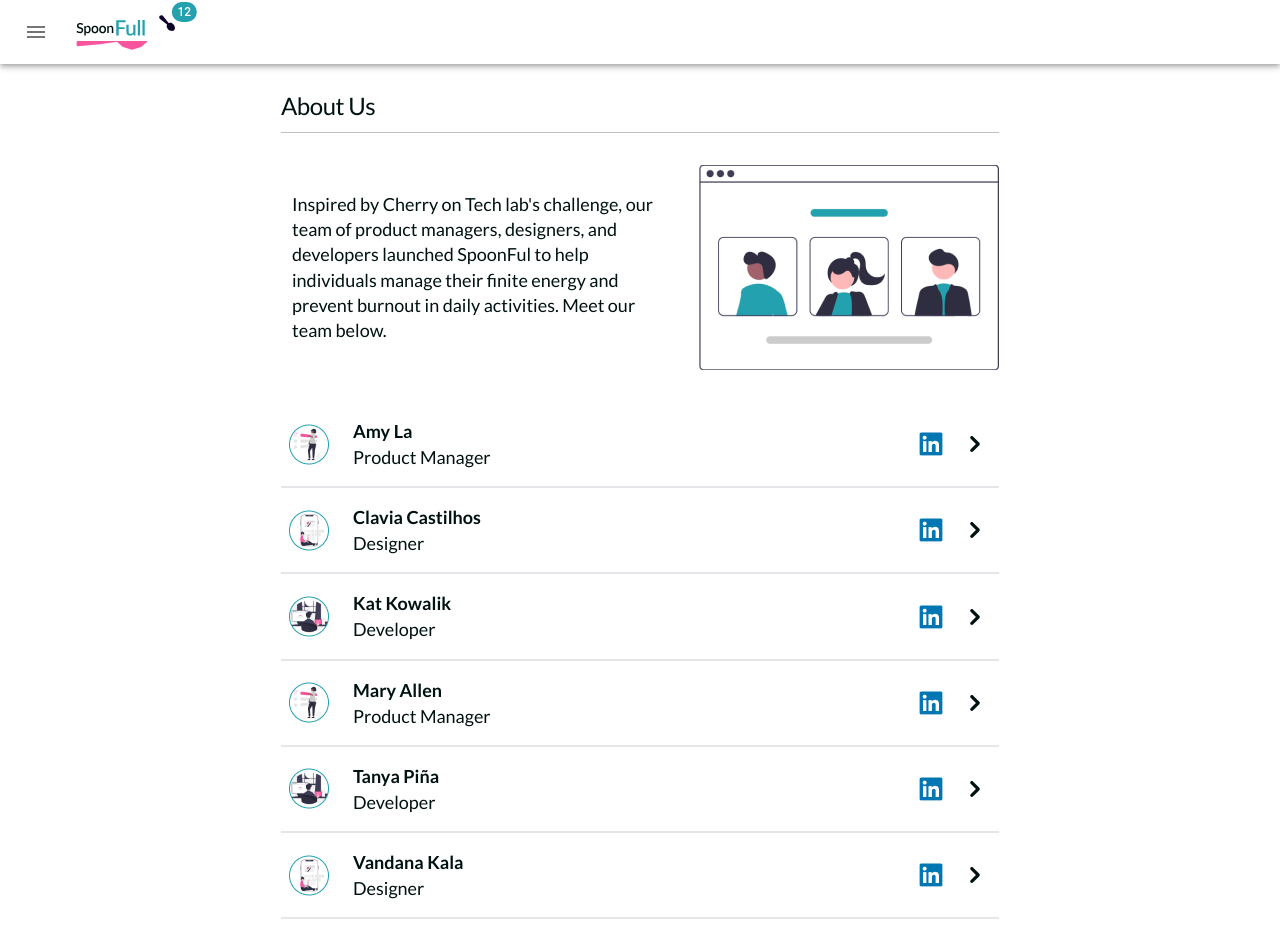
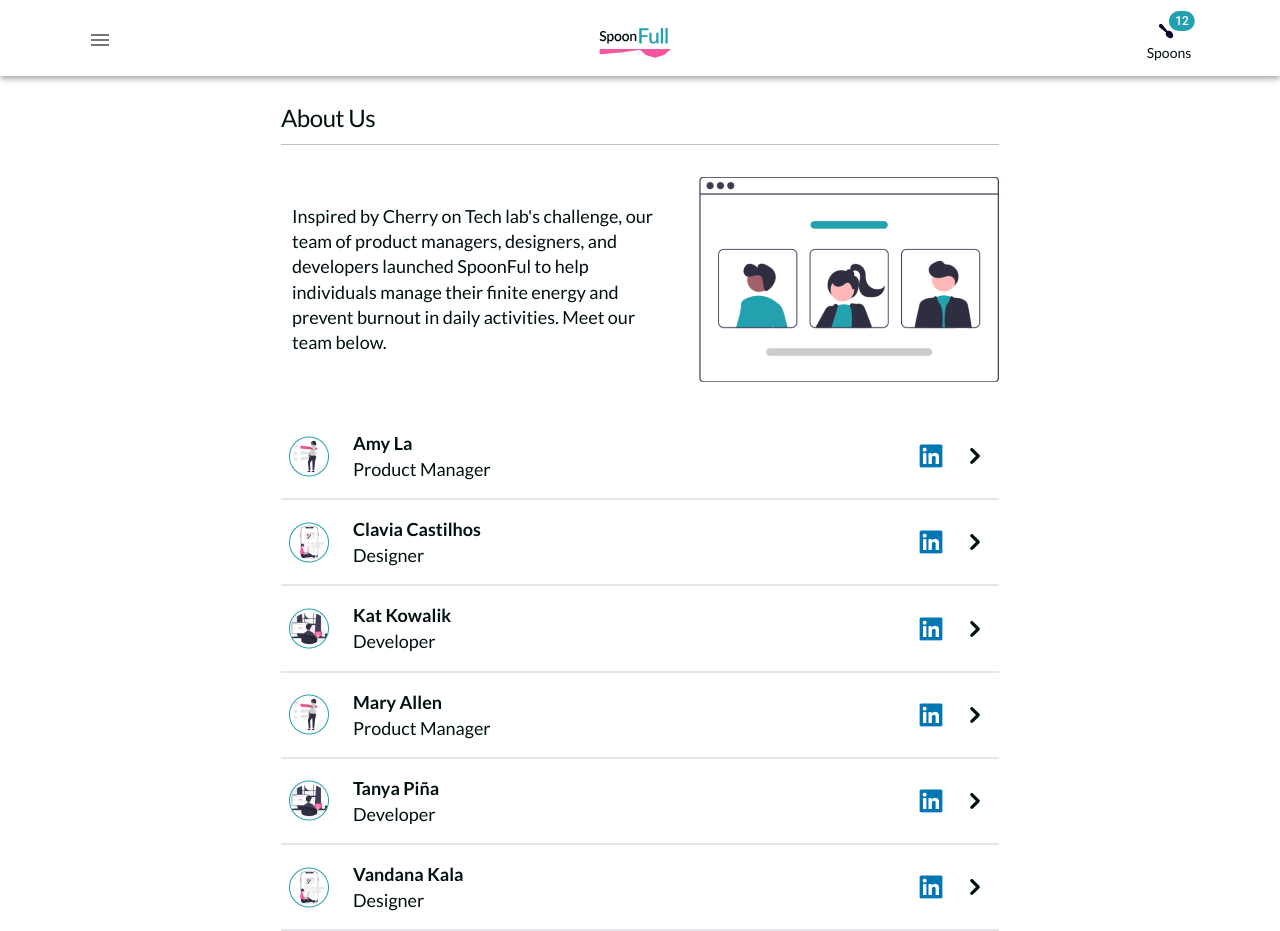
Before and after one commit to cherryontech/spoonfull, a React (Vite) app: page /aboutus in a window 1280 px wide. Built offline with nearby package versions, Linux system fonts and the light colour scheme.

Commit message:
added my about me text

```diff
--- a/src/components/Navbar/Navbar.jsx
+++ b/src/components/Navbar/Navbar.jsx
@@ -105,28 +105,30 @@
   return (
     <div>
       <Box sx={{ flexGrow: 1 }}>
-        <AppBar position="static" style={{ background: "background" }}>
-          <Toolbar>
+        <AppBar className="lg:px-16 md:pl-1 pr-6 pb-1 sm: pr-2 py-2" position="static" style={{ background: "background" }} >
+          <Toolbar sx={{display: 'flex', justifyContent: 'space-between', alignItems: 'center' }}>
             <IconButton
+            // className="md:-p-4 sm:p-1"
+              // sx={{p:2}}
               size="large"
               edge="start"
               color="black"
               aria-label="menu"
-              sx={{ mr: 2 }}
+              // sx={{ mr: 2}}
               onClick={handleDrawerOpen}
             >
               <MenuIcon />
             </IconButton>
             <Link to='/'>
-              <Typography variant="h6" component="div" sx={{ flexGrow: 1 }}>
+              <Typography variant="h6" component="div" sx={{ flexGrow: 1, px: 2 }}>
                 <img src={logo} style={{ width: 72, height: 35 }} alt="spoonfull logo" />
               </Typography>
             </Link>
-            <button onClick={() => { setShowSpoonsModal(true); }}>
+            <button className="md: w-[46px] h-[49px]" onClick={() => { setShowSpoonsModal(true); }} sx={{pt: 8, alignContent: 'center'}}>
               {remainingSpoons > 3 ? (
                 <Badge badgeContent={remainingSpoons} sx={{ "& .MuiBadge-badge": { backgroundColor: "#23A1AF", color: "white" } }}>
                   <div className="pr-1.5 self-start">
-                    <svg xmlns="http://www.w3.org/2000/svg" width="22" height="22" viewBox="0 0 20 20" fill="none">
+                    <svg className="sm: w-[20px] h-[20px]" xmlns="http://www.w3.org/2000/svg" width="22" height="22" viewBox="0 0 20 20" fill="none">
                       <path fillRule="evenodd" clipRule="evenodd" d="M10.025 11.4492L3.68505 6.42088C3.46973 6.25033 3.29292 6.03615 3.16624 5.79241C3.03956 5.54868 2.96588 5.28091 2.95002 5.00667C2.93417 4.73244 2.97651 4.45796 3.07426 4.20125C3.17201 3.94455 3.32295 3.71142 3.51719 3.51719C3.71142 3.32295 3.94455 3.17201 4.20125 3.07426C4.45796 2.97651 4.73244 2.93417 5.00667 2.95002C5.28091 2.96588 5.54868 3.03956 5.79241 3.16624C6.03615 3.29292 6.25033 3.46973 6.42088 3.68505L11.4492 10.025C12.5384 9.54922 14.1992 9.48505 15.5984 10.8834C16.4442 11.7301 16.9709 12.765 17.1509 13.75C17.3259 14.7084 17.1917 15.7717 16.4817 16.4817C15.7725 17.1917 14.7084 17.3259 13.7509 17.1509C12.7659 16.9709 11.73 16.4442 10.8842 15.5975C9.48422 14.1984 9.54922 12.5384 10.025 11.4492Z" fill="#0F0129" />
                     </svg>
                   </div>
@@ -134,12 +136,12 @@
                 :
                 (<Badge badgeContent={remainingSpoons} sx={{ "& .MuiBadge-badge": { backgroundColor: "#F7559E", color: "white" } }} showZero>
                   <div className="pr-1.5">
-                    <svg xmlns="http://www.w3.org/2000/svg" width="20" height="20" viewBox="0 0 20 20" fill="none">
+                    <svg classNsame="sm: w-[20px] h-[20px]" xmlns="http://www.w3.org/2000/svg" width="20" height="20" viewBox="0 0 20 20" fill="none">
                       <path fillRule="evenodd" clipRule="evenodd" d="M10.025 11.4492L3.68505 6.42088C3.46973 6.25033 3.29292 6.03615 3.16624 5.79241C3.03956 5.54868 2.96588 5.28091 2.95002 5.00667C2.93417 4.73244 2.97651 4.45796 3.07426 4.20125C3.17201 3.94455 3.32295 3.71142 3.51719 3.51719C3.71142 3.32295 3.94455 3.17201 4.20125 3.07426C4.45796 2.97651 4.73244 2.93417 5.00667 2.95002C5.28091 2.96588 5.54868 3.03956 5.79241 3.16624C6.03615 3.29292 6.25033 3.46973 6.42088 3.68505L11.4492 10.025C12.5384 9.54922 14.1992 9.48505 15.5984 10.8834C16.4442 11.7301 16.9709 12.765 17.1509 13.75C17.3259 14.7084 17.1917 15.7717 16.4817 16.4817C15.7725 17.1917 14.7084 17.3259 13.7509 17.1509C12.7659 16.9709 11.73 16.4442 10.8842 15.5975C9.48422 14.1984 9.54922 12.5384 10.025 11.4492Z" fill="#0F0129" />
                     </svg>
                   </div>
                 </Badge>)}
-              <p className="text-caption">Spoons</p>
+              <p className="text-caption text-text">Spoons</p>
             </button>
             {showSpoonsModal && createPortal(
               <SpoonsModal
@@ -194,7 +196,7 @@
         }}
         open={open}
       >
-        <div className="felx flex-col flex-1 items-start">
+        <div className="flex flex-col flex-1 items-start">
           <h4 className="text-header4 p-2 indent-4">Menu</h4>
           <Divider variant="middle" />
           <List >
--- a/src/pages/AboutUsPage/AboutUsPage.jsx
+++ b/src/pages/AboutUsPage/AboutUsPage.jsx
@@ -60,7 +60,7 @@
             svg: <img src={devImg}/>,
             name: "Tanya Piña ",
             title: "Developer",
-            bio: "",
+            bio: "Software developer with a background in libraries, community work, and anthropology. I am passionate about creating inclusive tech spaces that are by and for underrepresented communities.",
             linkedin: "https://www.linkedin.com/in/tanyapina/",
             value: tanya,
             setValue: setTanya,
```
